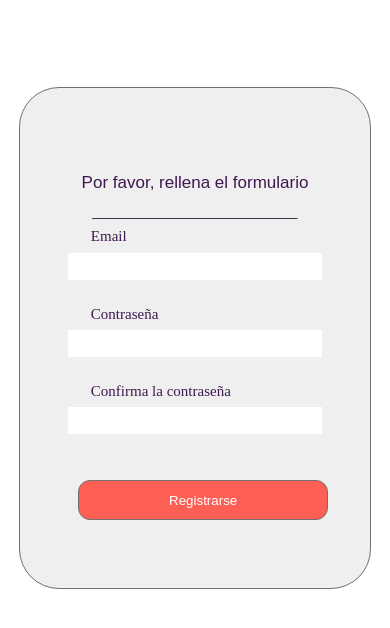
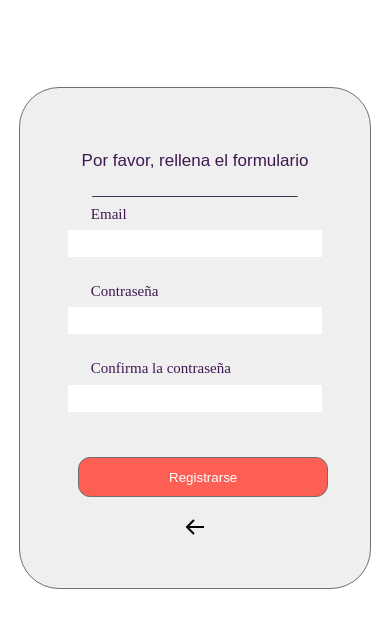
Before and after one commit to fabriziorosales/M12_Hello_Login, a PHP site: page /vistas/register.php in a window 390 px wide. Shown: the part 84-712 px from the top of the page. Run offline with PHP 8.4, Linux system fonts and the light colour scheme; the visitor is signed in with stand-in values (Sample User, id 1).

Commit message:
version final todo ok

```diff
--- a/css/register.css
+++ b/css/register.css
@@ -160,6 +160,29 @@ nav div .img1 {
   color: red;
   font-size: 13px;
 }
+.volver {
+  width: 100%;
+  display: flex;
+  justify-content: center;
+  align-items: center;
+  margin-top: 7%;
+}
+@media (max-width: 950px) {
+  .padre {
+    height: 0vh;
+    padding-top: 65%;
+  }
+  .box {
+    height: 40vh;
+  }
+  .logOut .icon-logOut {
+    width: 80px;
+    padding-right: 35%;
+  }
+  nav div .img1 {
+    width: 130px;
+  }
+}
 @media (max-width: 450px) {
   .padre {
     height: 40vh;
--- a/css/register.less
+++ b/css/register.less
@@ -218,7 +218,39 @@ nav div .img1{
 
   }
 
+  .volver{
+    width: 100%;
+    display: flex;
+    justify-content: center;
+    align-items: center;
+    margin-top: 7%;
+  }
 
+  @media (max-width:950px) {
+
+    .padre{
+        height: 0vh;
+
+        padding-top: 65%;
+
+    }
+    .box{
+        height: 40vh;
+    }
+
+    .logOut{
+
+       .icon-logOut{
+        width: 80px;
+        padding-right: 35%;
+    }
+      }
+
+      nav div .img1{
+        width: 130px;
+
+    }
+    }
   @media (max-width:450px) {
 
 .padre{
--- a/proc/conexion.php
+++ b/proc/conexion.php
@@ -1,3 +1,3 @@
 <?php
 // $conexion = mysqli_connect("172.24.17.208","root","","bd_notas");
-$conexion = mysqli_connect("localhost","root","","bd_notas");
+$conexion = mysqli_connect("localhost","admin","Admin1234@","bd_notas");
--- a/proc/validacion.php
+++ b/proc/validacion.php
@@ -1,4 +1,5 @@
 <?php
+  require "./conexion.php";
 if (!empty($_POST['user']) && !empty($_POST['password'])) {
     function login($email_login, $password_login) {
         require "./conexion.php";
@@ -51,7 +52,7 @@ if (!empty($_POST['user']) && !empty($_POST['password'])) {
         }
     }
 
-    $email = $_POST['user'];
+    $email =  $conexion -> real_escape_string($_POST['user']);
     $password = sha1($_POST['password']);
 
     login($email,$password);
--- a/vistas/register.php
+++ b/vistas/register.php
@@ -73,6 +73,8 @@ if (empty($_SESSION)) {
                 </div>
 
                 <input id="submit" type="submit" value="Registrarse">
+                <div class="volver"> <a href="./bienvenido.php"><img src="../img/volver.svg" alt="volver"></a></div>
+
 
             </form>
 
```
Also changed, not shown: css/bienvenido.css (+8 -1 lines), css/bienvenido.less (+17 -1 lines), img/volver.svg (added).
